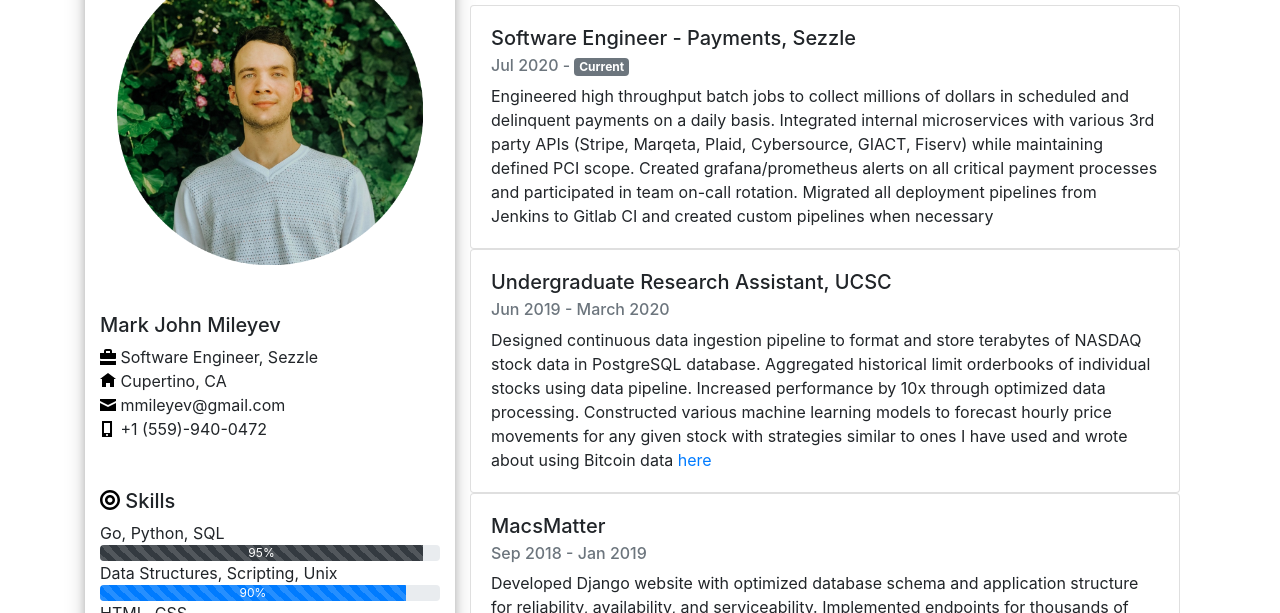
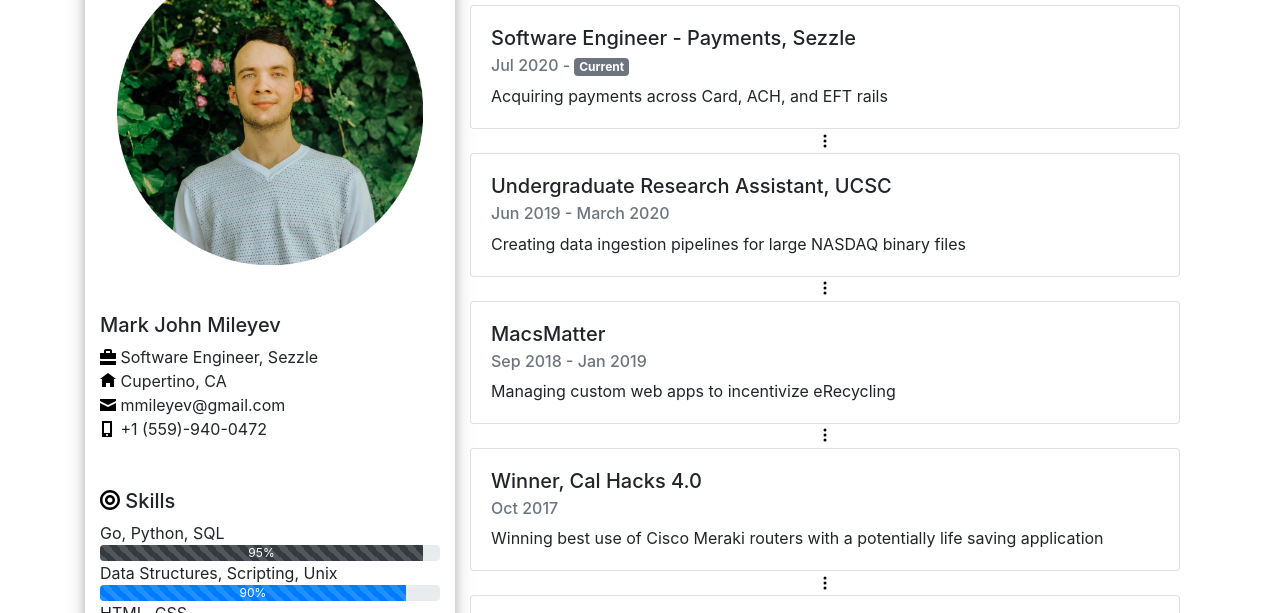
Before and after one commit to micktor/micktor.github.io, a plain HTML site: page index.html in a window 1280 px wide. Shown: the part 121-734 px from the top of the page. Drawn offline with nearby package versions, Linux system fonts and the light colour scheme.

Commit message:
analytics

```diff
--- a/index.html
+++ b/index.html
@@ -13,6 +13,16 @@
     <link rel="stylesheet" href="css/bootstrap.min.css">
 
     <title>Mark Mileyev</title>
+
+    <!-- Global site tag (gtag.js) - Google Analytics -->
+    <script async src="https://www.googletagmanager.com/gtag/js?id=G-04THJR8K3G"></script>
+    <script>
+        window.dataLayer = window.dataLayer || [];
+        function gtag(){dataLayer.push(arguments);}
+        gtag('js', new Date());
+
+        gtag('config', 'G-04THJR8K3G');
+    </script>
 </head>
 
 <body>
@@ -114,57 +124,49 @@
                             <h5 class="card-title">Software Engineer - Payments, Sezzle</h5>
                             <h6 class="card-subtitle mb-2 text-muted">Jul 2020 - <span class="badge badge-secondary">Current</span></h6>
                             <p class="card-text">
-                                Engineered high throughput batch jobs to collect millions of dollars in scheduled and delinquent payments on a daily basis.
-                                Integrated internal microservices with various 3rd party APIs (Stripe, Marqeta, Plaid, Cybersource, GIACT, Fiserv) while maintaining defined PCI scope.
-                                Created grafana/prometheus alerts on all critical payment processes and participated in team on-call rotation.
-                                Migrated all deployment pipelines from Jenkins to Gitlab CI and created custom pipelines when necessary
+                                Acquiring payments across Card, ACH, and EFT rails
                             </p>
 
                         </div>
                     </div>
+                    <center><img src="three-dots-vertical.svg" style="height:1em;width:1em;bottom:.125em;position: relative;" alt="Avatar"></center>
                     <div class="card" style="">
                         <div class="card-body">
                             <h5 class="card-title">Undergraduate Research Assistant, UCSC</h5>
                             <h6 class="card-subtitle mb-2 text-muted">Jun 2019 - March 2020</h6>
                             <p class="card-text">
-                                Designed continuous data ingestion pipeline to format and store terabytes of NASDAQ stock data in PostgreSQL database.
-                                Aggregated historical limit orderbooks of individual stocks using data pipeline.
-                                Increased performance by 10x through optimized data processing.
-                                Constructed various machine learning models to forecast hourly price movements for any given stock with strategies similar to
-                                ones I have used and wrote about using Bitcoin data <a href="https://medium.com/@mmileyev/predicting-btc-prices-with-keras-and-bitcoinity-8f42eba51c19">here</a>
+                                Creating data ingestion pipelines for large NASDAQ binary files
                             </p>
-
                         </div>
                     </div>
+                    <center><img src="three-dots-vertical.svg" style="height:1em;width:1em;bottom:.125em;position: relative;" alt="Avatar"></center>
                     <div class="card" style="">
                         <div class="card-body">
                             <h5 class="card-title">MacsMatter</h5>
                             <h6 class="card-subtitle mb-2 text-muted">Sep 2018 - Jan 2019</h6>
                             <p class="card-text">
-                                Developed Django website with optimized database schema and application structure for reliability, availability, and serviceability.
-                                Implemented endpoints for thousands of users to decode serials of their Apple products while rate-limiting repeat users.
-                                Created dynamic pricing model and automated email server for website owners to give price estimates on used devices.
-                                Deployed with Apache2 on DigitalOcean Linux server
+                                Managing custom web apps to incentivize eRecycling
                             </p>
-
                         </div>
                     </div>
+                    <center><img src="three-dots-vertical.svg" style="height:1em;width:1em;bottom:.125em;position: relative;" alt="Avatar"></center>
                     <div class="card" style="">
                         <div class="card-body">
                             <h5 class="card-title">Winner, Cal Hacks 4.0</h5>
                             <h6 class="card-subtitle mb-2 text-muted">Oct 2017</h6>
                             <p class="card-text">
-                                While attending UC Berkeley's Cal Hacks 4.0 hackathon, I won best use of Cisco Meraki's API/ Wireless Access Points. My Project made use of Cisco Meraki routers and building evacuation maps, data was retrieved with python requests. Building staff could report an emergency, then Meraki routers + my algorithm would send a unique text notification based on location in the building. Text notifications would then instruct the device owner on which emergency exit they should take based on optimization model specific to the building.
+                                Winning best use of Cisco Meraki routers with a potentially life saving application
                             </p>
 
                         </div>
                     </div>
+                    <center><img src="three-dots-vertical.svg" style="height:1em;width:1em;bottom:.125em;position: relative;" alt="Avatar"></center>
                     <div class="card" style="">
                         <div class="card-body">
                             <h5 class="card-title">Find My Vote</h5>
                             <h6 class="card-subtitle mb-2 text-muted">2016 Elections</h6>
                             <p class="card-text">
-                            Managed back end of web application that located the user and provided them with the nearest polling location. Incorporated party-sponsored advertisements from local, state, and national elections. Grew the user base through ads and an endorsement from Robert Reich. Implemented various API's to provide the user with accurate polling station locations. View <a href="http://findmyvote.com/index.html">here</a>
+                                Helping voters find their most convenient polling station
                             </p>
 
                         </div>
```
Also changed, not shown: three-dots-vertical.svg (added).
